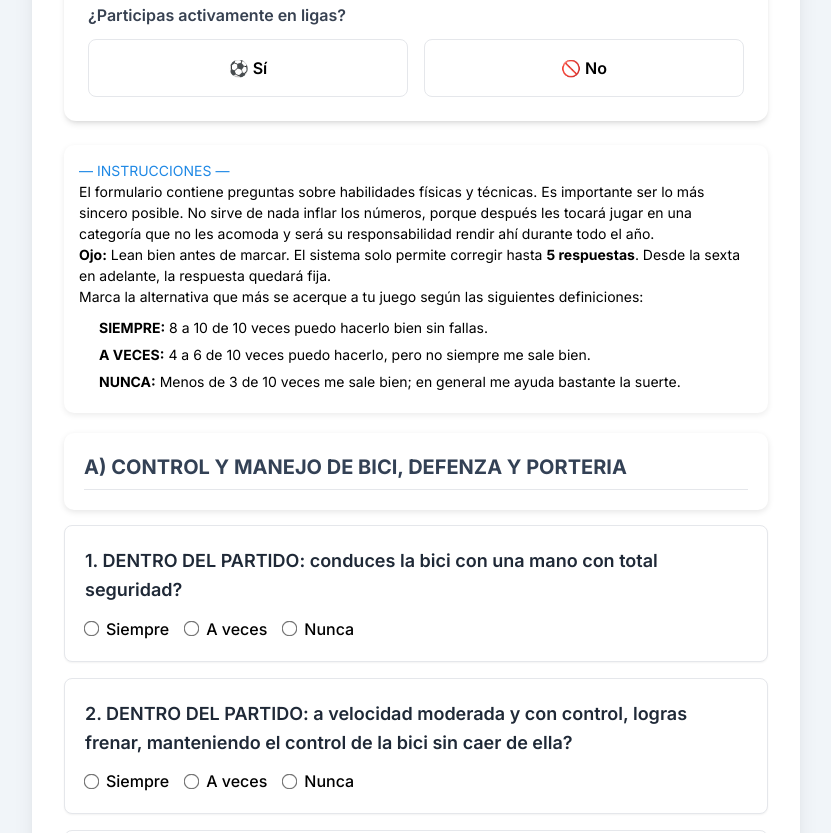
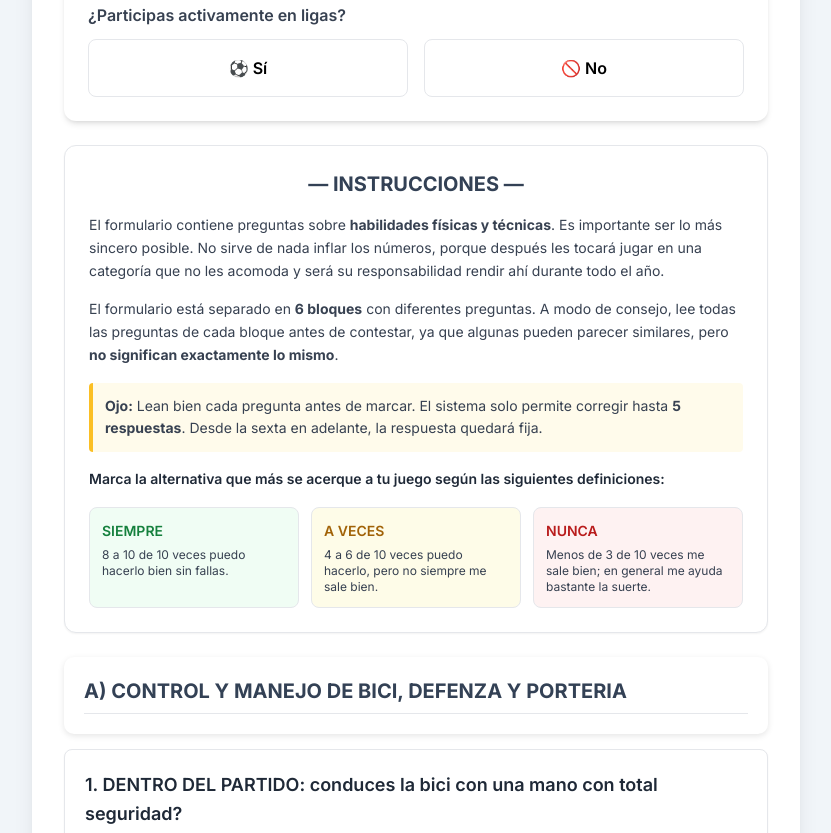
Before and after one commit to bvasquezf/Evaluacion-Ligas-2026, a plain HTML site: page index.html in a window 1280 px wide. Shown: the part 593-1426 px from the top of the page, without its empty margins (224-1055 px from the left). Drawn offline with nearby package versions, Linux system fonts and the light colour scheme.

Commit message:
actualizando formulario evaluacion ligas

```diff
--- a/index.html
+++ b/index.html
@@ -341,35 +341,68 @@
                 </div>
             </div>
 
-            <div class="info-alternativas">
+            <div class="bg-white border rounded-xl shadow-sm p-6 mb-6">
 
-                <h3>— INSTRUCCIONES —</h3>
+                <h3 class="text-xl font-bold text-slate-700 mb-4 text-center">
+                    — INSTRUCCIONES —
+                </h3>
+
+                <div class="space-y-4 text-gray-700 leading-relaxed text-sm">
 
                     <p>
-                    El formulario contiene preguntas sobre habilidades físicas y técnicas.
+                        El formulario contiene preguntas sobre <strong>habilidades físicas y técnicas</strong>.
                         Es importante ser lo más sincero posible. No sirve de nada inflar los números,
                         porque después les tocará jugar en una categoría que no les acomoda y será su
                         responsabilidad rendir ahí durante todo el año.
                     </p>
 
                     <p>
-                    <strong>Ojo:</strong> Lean bien antes de marcar. El sistema solo permite corregir
-                    hasta <strong>5 respuestas</strong>. Desde la sexta en adelante, la respuesta quedará fija.
+                        El formulario está separado en <strong>6 bloques</strong> con diferentes preguntas.
+                        A modo de consejo, lee todas las preguntas de cada bloque antes de contestar,
+                        ya que algunas pueden parecer similares, pero <strong>no significan exactamente lo
+                            mismo</strong>.
                     </p>
 
+                    <div class="bg-amber-50 border-l-4 border-amber-400 p-3 rounded">
                         <p>
+                            <strong>Ojo:</strong> Lean bien cada pregunta antes de marcar.
+                            El sistema solo permite corregir hasta <strong>5 respuestas</strong>.
+                            Desde la sexta en adelante, la respuesta quedará fija.
+                        </p>
+                    </div>
+
+                    <p class="font-semibold text-gray-800">
                         Marca la alternativa que más se acerque a tu juego según las siguientes definiciones:
                     </p>
 
-                <ul>
-                    <li><strong>SIEMPRE:</strong> 8 a 10 de 10 veces puedo hacerlo bien sin fallas.</li>
-                    <li><strong>A VECES:</strong> 4 a 6 de 10 veces puedo hacerlo, pero no siempre me sale bien.</li>
-                    <li><strong>NUNCA:</strong> Menos de 3 de 10 veces me sale bien; en general me ayuda bastante la
-                        suerte.</li>
-                </ul>
+                    <div class="grid md:grid-cols-3 gap-3 mt-2">
+
+                        <div class="border rounded-lg p-3 bg-green-50">
+                            <p class="font-semibold text-green-700">SIEMPRE</p>
+                            <p class="text-xs mt-1">
+                                8 a 10 de 10 veces puedo hacerlo bien sin fallas.
+                            </p>
+                        </div>
+
+                        <div class="border rounded-lg p-3 bg-yellow-50">
+                            <p class="font-semibold text-yellow-700">A VECES</p>
+                            <p class="text-xs mt-1">
+                                4 a 6 de 10 veces puedo hacerlo, pero no siempre me sale bien.
+                            </p>
+                        </div>
+
+                        <div class="border rounded-lg p-3 bg-red-50">
+                            <p class="font-semibold text-red-700">NUNCA</p>
+                            <p class="text-xs mt-1">
+                                Menos de 3 de 10 veces me sale bien; en general me ayuda bastante la suerte.
+                            </p>
+                        </div>
 
                     </div>
 
+                </div>
+
+            </div>
 
 
             <div id="preguntas"></div>
@@ -385,7 +418,7 @@
 
     <script>
 
-        const FORM_VERSION = "1.2";
+        const FORM_VERSION = "1.3";
 
         const versionGuardada = localStorage.getItem("form_version");
 
@@ -693,6 +726,14 @@
             }
 
             agregarBotones();
+            setTimeout(() => {
+
+                contenedor.scrollIntoView({
+                    behavior: "smooth",
+                    block: "start"
+                });
+
+            }, 100);
 
         }
 
```
Lines whose indentation alone changed are shown as unchanged.
